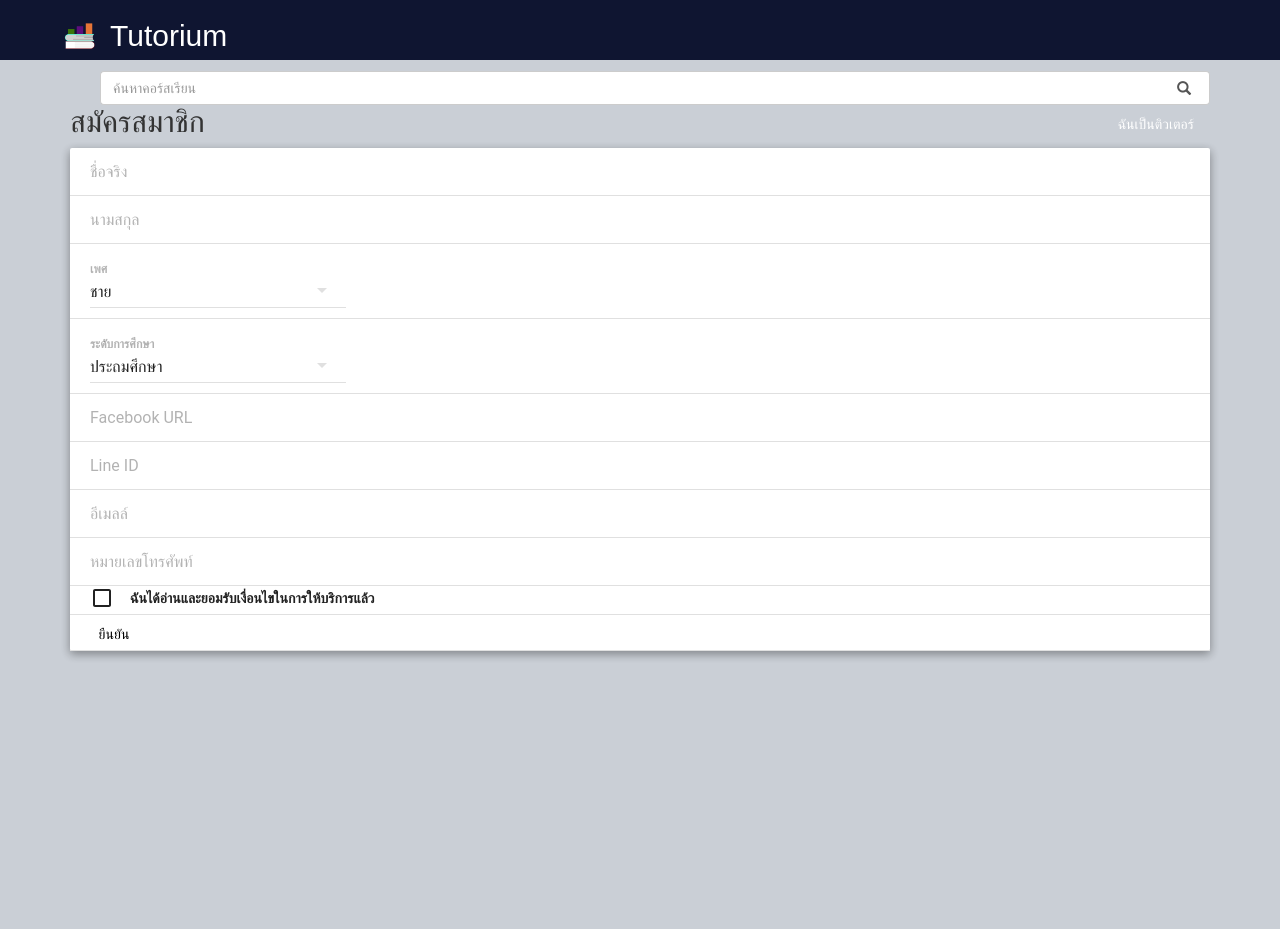
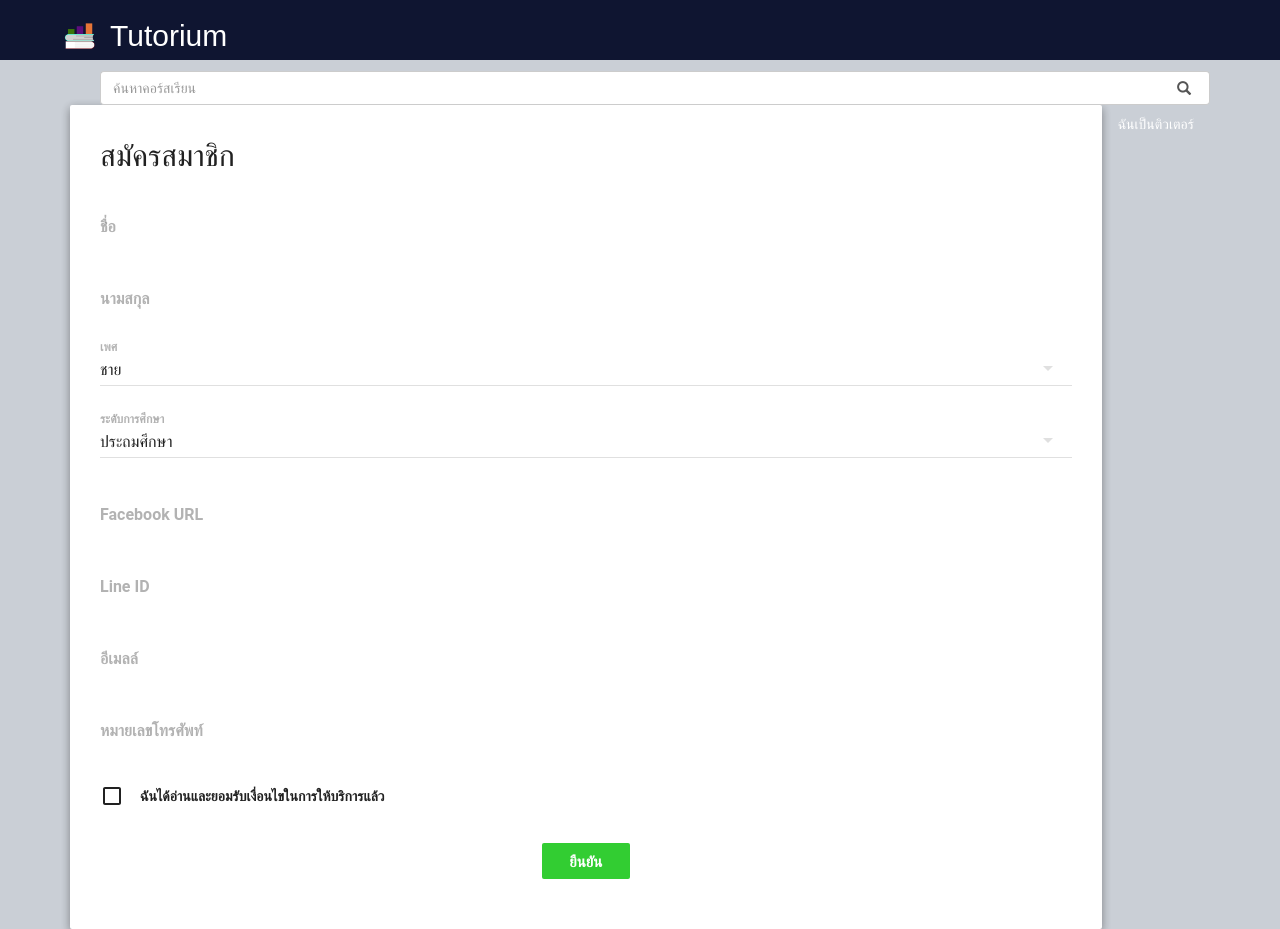
Before and after one commit to Microph/mms-full-stack-solo, a React (Create React App) app in the folder tutorium/: page /signup in a window 1280 px wide. Before the commit the page ends 800 px from the top, so only its background shows below. Built offline with nearby package versions, Linux system fonts and the light colour scheme; no server answers.

Commit message:
re-styled register form

```diff
--- a/tutorium/src/components/account-mgmt/signup.js
+++ b/tutorium/src/components/account-mgmt/signup.js
@@ -3,8 +3,6 @@ import {
   Paper,
   TextField,
   Divider,
-  RadioButtonGroup,
-  RadioButton,
   SelectField,
   MenuItem,
   FlatButton,
@@ -16,17 +14,6 @@ import axios from "axios";
 const querystring = require("querystring");
 
 window.axios = axios;
-
-// {accountType: req.body.accountType,
-//     accountID: req.body.accountID,
-//     name: req.body.name,
-//     surname: req.body.surname,
-//     gender: req.body.gender,
-//     educationLevel: req.body.educationLevel,
-//     facebookUrl: req.body.facebookUrl,
-//     lineID: req.body.lineID,
-//     email: req.body.email,
-//     mobile: req.body.mobile}
 
 class SignUp extends Component {
   constructor(props) {
@@ -78,29 +65,43 @@ class SignUp extends Component {
   render() {
     return (
       <div>
-        <h2>สมัครสมาชิก</h2>
-        <Paper zDepth={2}>
+        <Paper
+          zDepth={2}
+          style={{
+            padding: 30,
+            display: "flex",
+            flexDirection: "column",
+            alignItems: "center"
+          }}
+        >
+          <span style={{ fontSize: 30, alignSelf: "flex-start" }}>
+            สมัครสมาชิก
+          </span>
           <TextField
-            hintText="ชื่อจริง"
-            style={{ marginLeft: 20 }}
+            fullWidth
+            hintText="กรุณากรอกชื่อของคุณ"
+            floatingLabelText="ชื่อ"
             underlineShow={false}
-            required
+            // required
             onChange={(event, name) => this.setState({ name })}
+            value={this.state.name}
           />
           <Divider />
           <TextField
-            hintText="นามสกุล"
-            style={{ marginLeft: 20 }}
+            fullWidth
+            hintText="กรุณากรอกนามสกุลของคุณ"
+            floatingLabelText="นามสกุล"
             underlineShow={false}
-            required
+            // required
             onChange={(event, lastname) => this.setState({ lastname })}
+            value={this.state.lastname}
           />
           <Divider />
           <SelectField
+            fullWidth
             floatingLabelText="เพศ"
             value={this.state.gender}
             required
-            style={{ marginLeft: 20 }}
             onChange={(event, key, gender) => this.setState({ gender })}
           >
             <MenuItem value="male" primaryText="ชาย" />
@@ -109,7 +110,7 @@ class SignUp extends Component {
           </SelectField>
           <Divider />
           <SelectField
-            style={{ marginLeft: 20 }}
+            fullWidth
             floatingLabelText="ระดับการศึกษา"
             value={this.state.edlvl}
             required
@@ -124,48 +125,64 @@ class SignUp extends Component {
           </SelectField>
           <Divider />
           <TextField
-            hintText="Facebook URL"
-            style={{ marginLeft: 20 }}
+            fullWidth
+            hintText="กรุณากรอก Facebook URL ของคุณ ตัวอย่าง www.facebook.com/yourUrl"
+            floatingLabelText="Facebook URL"
             underlineShow={false}
+            // required
             onChange={(event, fburl) => this.setState({ fburl })}
+            value={this.state.fburl}
           />
           <Divider />
           <TextField
-            hintText="Line ID"
-            style={{ marginLeft: 20 }}
+            fullWidth
+            hintText="กรุณากรอก Line ID ของคุณ"
+            floatingLabelText="Line ID"
             underlineShow={false}
+            // required
             onChange={(event, lineid) => this.setState({ lineid })}
+            value={this.state.lineid}
           />
           <Divider />
           <TextField
-            hintText="อีเมลล์"
-            style={{ marginLeft: 20 }}
+            fullWidth
+            hintText="กรุณากรอกอีเมลล์ของคุณ"
+            floatingLabelText="อีเมลล์"
             underlineShow={false}
-            required
+            // required
             onChange={(event, email) => this.setState({ email })}
+            value={this.state.email}
           />
           <Divider />
           <TextField
-            hintText="หมายเลขโทรศัพท์"
-            style={{ marginLeft: 20 }}
+            fullWidth
+            hintText="กรุณากรอกหมายเลขโทรศัพท์ของคุณ"
+            floatingLabelText="หมายเลขโทรศัพท์"
             underlineShow={false}
-            required
+            // required
             onChange={(event, phone) => this.setState({ phone })}
+            value={this.state.phone}
           />
           <Divider />
           <Checkbox
             label="ฉันได้อ่านและยอมรับเงื่อนไขในการให้บริการแล้ว"
-            style={{ marginLeft: 20 }}
+            style={{ marginTop: 30 }}
             onCheck={(event, agreement) => this.setState({ agreement })}
           />
           <Divider />
           <FlatButton
             disabled={!this.state.agreement}
             onClick={this.handleSubmit}
-            style={{ color: "#000", margin: "auto" }}
+            style={{
+              color: "#fff",
+              margin: "auto",
+              marginTop: 30,
+              marginBottom: 20,
+              backgroundColor: "limegreen"
+            }}
+            labelStyle={{ fontSize: 15, fontWeight: 700 }}
             label="ยืนยัน"
           />
-          <Divider />
         </Paper>
       </div>
     );
```
